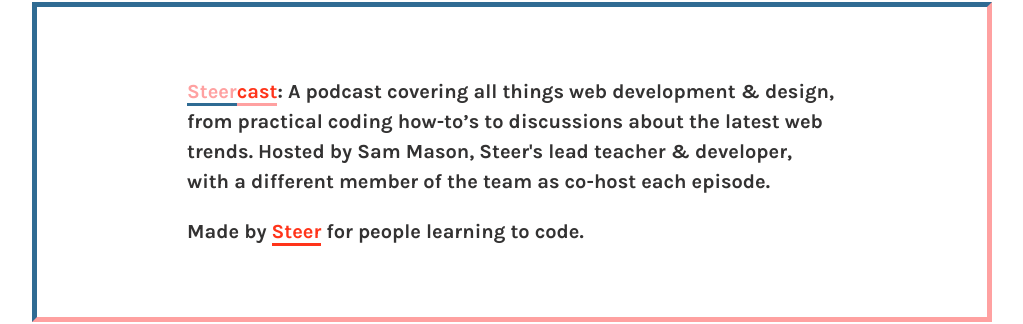
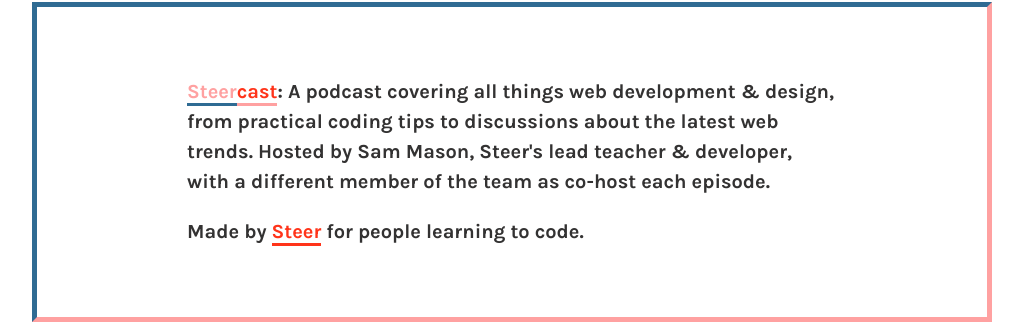
Before and after one commit to vivienney/podcast, a Jekyll site: the page built from index.html, in a window 1280 px wide and 1189 px high. Shown: the part 148-472 px from the top of the window, without its empty margins (128-1151 px from the left). Built offline with Jekyll 4.4.1, drawn with Linux system fonts in a browser that asks for light colours.

Commit message:
Update description

```diff
--- a/_config.yml
+++ b/_config.yml
@@ -1,7 +1,7 @@
 # Site settings
 title: "Steercast"
 description: >
-  A podcast covering all things web development & design, from practical coding how-to’s to discussions about the latest web trends. Hosted by Sam Mason, Steer's lead teacher & developer, with a different member of the team as co-host each episode.
+  A podcast covering all things web development & design, from practical coding tips to discussions about the latest web trends. Hosted by Sam Mason, Steer's lead teacher & developer, with a different member of the team as co-host each episode.
 short_description: A podcast covering all things web development & design brought to you by the team at Steer
 url: http://podcast.steer.me
 
```
